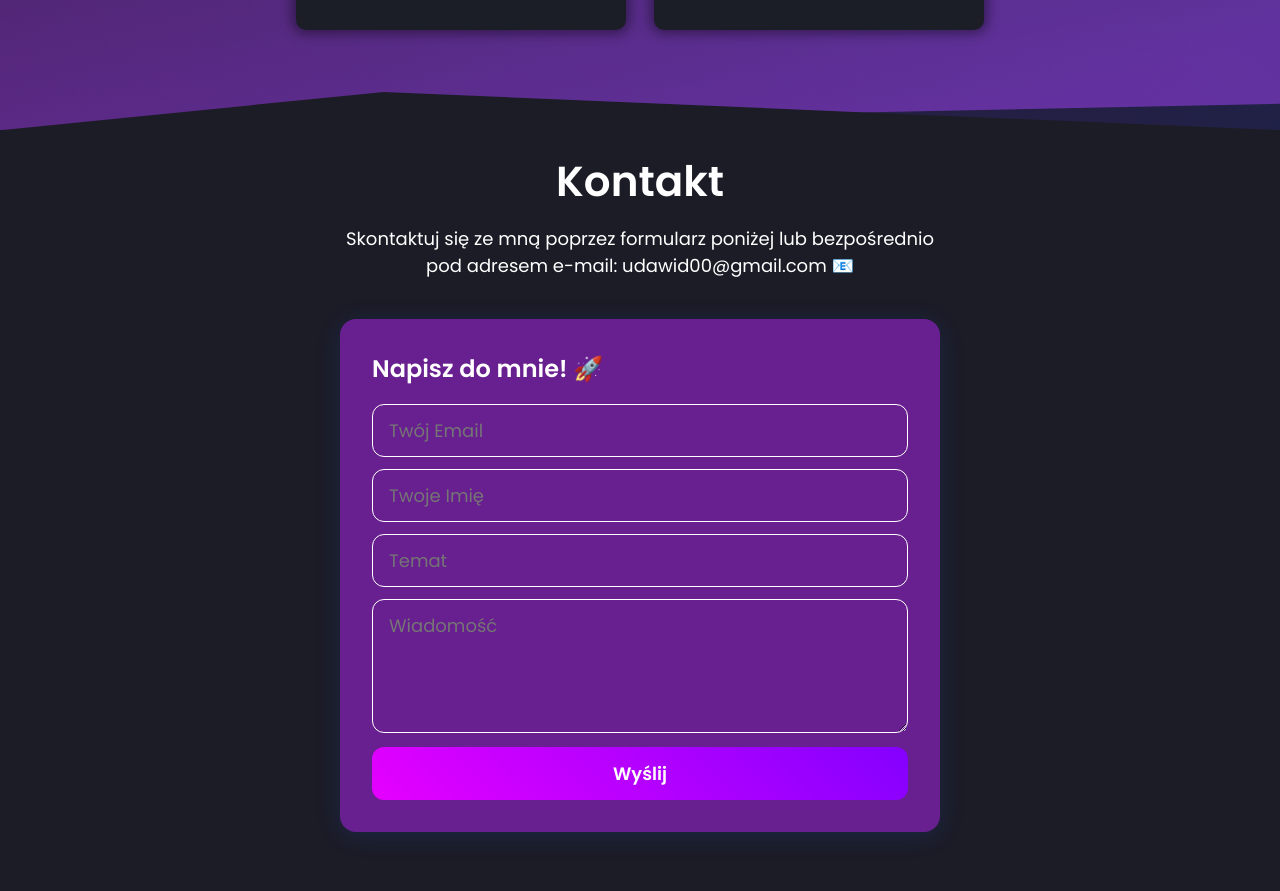
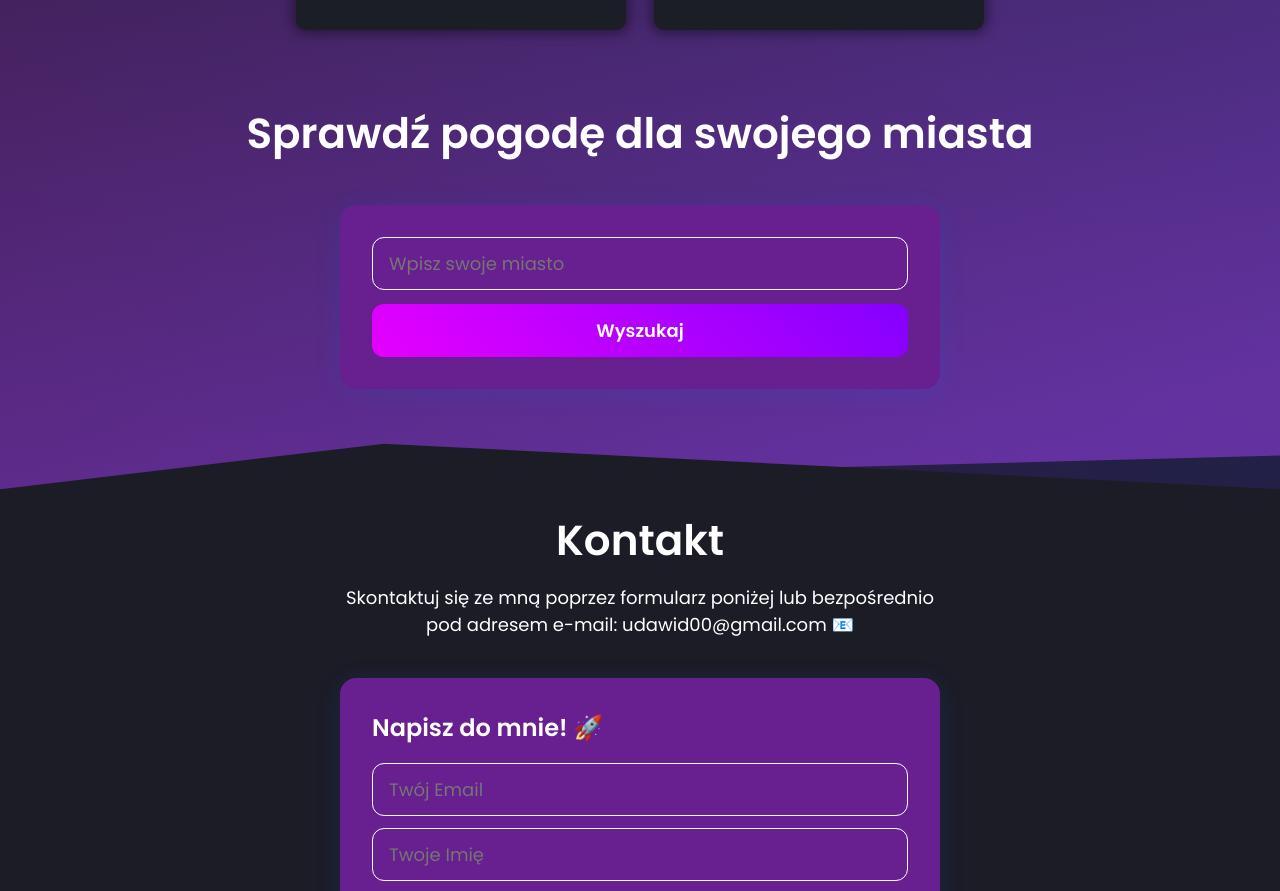
Before and after one commit to udawid/portofolio-dawid-urbaniak, a React (Create React App) app: page / in a window 1280 px wide. Shown: the part 2329-3220 px from the top of the page. Built offline with nearby package versions, Linux system fonts and the light colour scheme.

Commit message:
Add connection with API weatherApp

```diff
--- a/src/components/Project/Project.js
+++ b/src/components/Project/Project.js
@@ -2,6 +2,7 @@ import React from "react";
 import { styled } from "styled-components";
 import ProjectCard from "../Cards/ProjectCard";
 import { projects } from "../../data/data";
+import Weather from "../Weather/Weather";
 
 const Container = styled.div`
   background: linear-gradient(
@@ -80,6 +81,8 @@ const Project = ({ openModal, setOpenModal }) => {
             />
           ))}
         </CardContainer>
+        <Title>Sprawdź pogodę dla swojego miasta</Title>
+        <Weather />
       </Wrapper>
     </Container>
   );
--- /dev/null
+++ b/src/components/Weather/Weather.js
@@ -0,0 +1,109 @@
+import React, { useState } from "react";
+import { styled } from "styled-components";
+
+const Button = styled.button`
+  text-decoration: none;
+  text-align: center;
+  background: hsla(271, 100%, 50%, 1);
+  background: linear-gradient(
+    225deg,
+    hsla(271, 100%, 50%, 1) 0%,
+    hsla(294, 100%, 50%, 1) 100%
+  );
+  background: -moz-linear-gradient(
+    225deg,
+    hsla(271, 100%, 50%, 1) 0%,
+    hsla(294, 100%, 50%, 1) 100%
+  );
+  background: -webkit-linear-gradient(
+    225deg,
+    hsla(271, 100%, 50%, 1) 0%,
+    hsla(294, 100%, 50%, 1) 100%
+  );
+  padding: 13px 16px;
+  margin-top: 2px;
+  border-radius: 12px;
+  border: none;
+  color: white;
+  font-size: 18px;
+  font-weight: 600;
+`;
+const WeatherInput = styled.input`
+  flex: 1;
+  background-color: transparent;
+  border: 1px solid white;
+  outline: none;
+  font-size: 18px;
+  color: white;
+  border-radius: 12px;
+  padding: 12px 16px;
+  &:focus {
+    border: 1px solid white;
+  }
+`;
+const WeatherContainer = styled.div`
+  width: 95%;
+  max-width: 600px;
+  display: flex;
+  flex-direction: column;
+  background-color: #681f8f;
+  padding: 32px;
+  border-radius: 16px;
+  box-shadow: rgba(23, 92, 230, 0.15) 0px 4px 24px;
+  margin-top: 28px;
+  gap: 12px;
+`;
+const Desc = styled.div`
+  font-size: 18px;
+  text-align: center;
+  max-width: 600px;
+  color: white;
+  @media (max-width: 768px) {
+    margin-top: 12px;
+    font-size: 16px;
+  }
+`;
+
+const api = {
+  key: "64a622f76c6aae4f47f3ee261b68b31d",
+  base: "https://api.openweathermap.org/data/2.5",
+};
+
+const Weather = () => {
+  const [search, setSearch] = useState("");
+  const [weather, setWeather] = useState({});
+
+  const searchPressed = () => {
+    fetch(
+      `${api.base}/weather?q=${search}&units=metric&lang=pl&appid=${api.key}`
+    )
+      .then((res) => res.json())
+      .then((result) => {
+        setWeather(result);
+        console.log(result);
+      });
+  };
+  return (
+    <WeatherContainer>
+      <WeatherInput
+        type="text"
+        placeholder="Wpisz swoje miasto"
+        onChange={(e) => {
+          setSearch(e.target.value);
+        }}
+      ></WeatherInput>
+      <Button onClick={searchPressed}>Wyszukaj</Button>
+      {typeof weather.main !== "undefined" ? (
+        <Desc>
+          <p>{weather.name}</p>
+          <p>{weather.main.temp} °C</p>
+          <p>{weather.weather[0].description}</p>
+        </Desc>
+      ) : (
+        ""
+      )}
+    </WeatherContainer>
+  );
+};
+
+export default Weather;
```
